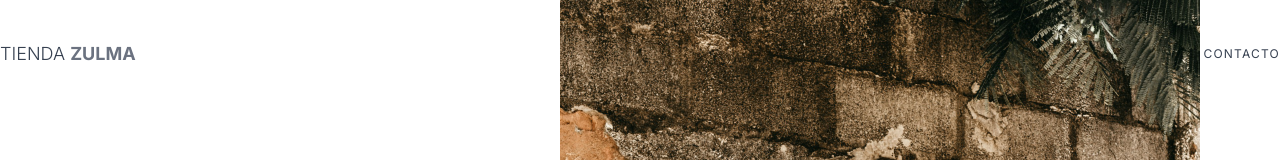
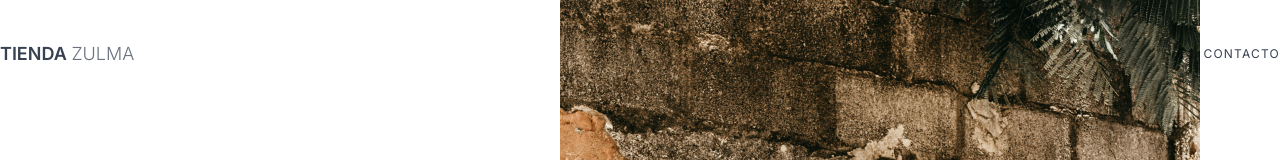
Before and after one commit to ventura01/arcraft-app, a Next.js app: page / in a window 1280 px wide. Shown: the top 160 px of the page. Built offline with nearby package versions, Linux system fonts and the light colour scheme.

Commit message:
antes DB

```diff
--- a/app/components/Footer.tsx
+++ b/app/components/Footer.tsx
@@ -20,7 +20,7 @@ const Footer = (props: Props) => {
       <div className="container mx-auto grid max-w-screen-xl grid-cols-1 gap-y-5 md:gap-y-0 lg:grid-cols-4">
         <div className="flex flex-col items-center md:items-start">
           <Link href="/" className="text-[16px] font-semibold text-gray-700">
-            ZULMA <span className="font-light text-gray-500 uppercase">store</span>
+            TIENDA <span className="font-light text-gray-500 uppercase">ZULMA</span>
           </Link>
           <div className="mt-2 flex flex-col items-center gap-y-2 md:items-start">
             <div className="flex justify-center gap-x-1">
--- a/app/components/Navbar.tsx
+++ b/app/components/Navbar.tsx
@@ -47,10 +47,10 @@ const Navbar = (props: Props) => {
         <div>
           <Link
             href="/"
-            className="text-[18px] font-light uppercase text-gray-700"
+            className="text-[18px] font-semibold uppercase text-gray-700"
           >
             tienda{' '}
-            <span className="font-bold uppercase text-gray-500">
+            <span className="font-light uppercase text-gray-500">
               zulma
             </span>
           </Link>
```
